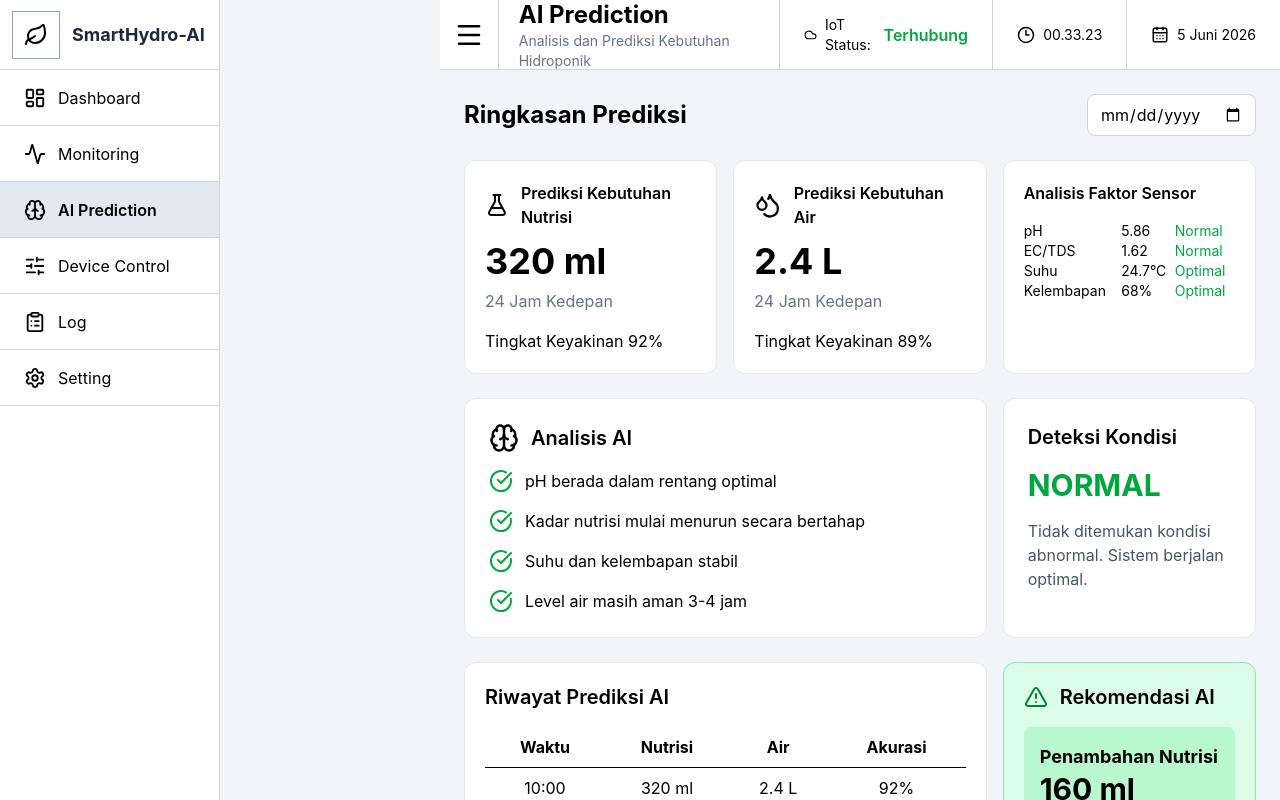
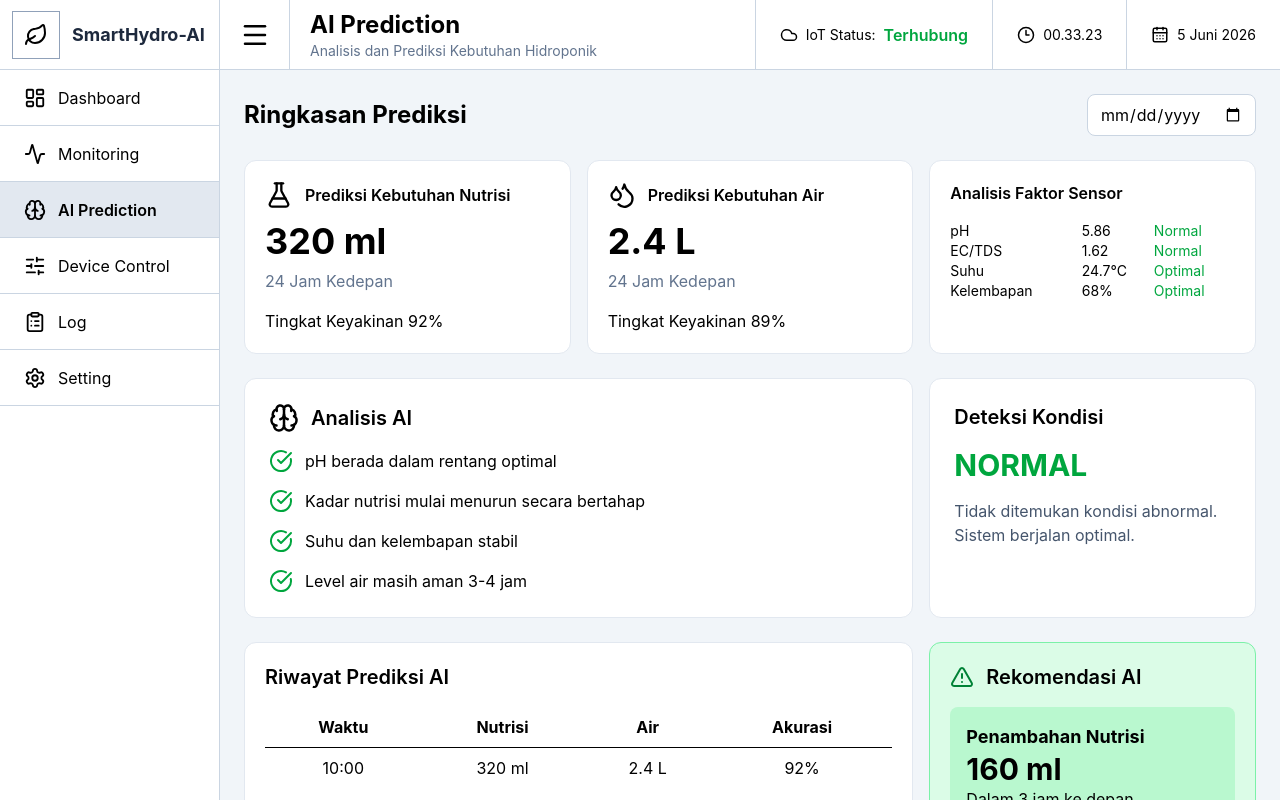
Before and after one commit to mutiarabotani/SmartHydro-IOT, a React (Vite) app: page /ai-prediction in a window 1280 px wide. Shown: the top 800 px of the page. Built offline with nearby package versions, Linux system fonts and the light colour scheme.

Commit message:
smarthydro iot

```diff
--- a/src/pages/AIPrediction.jsx
+++ b/src/pages/AIPrediction.jsx
@@ -14,7 +14,7 @@ export default function AIPrediction() {
     <div className="flex min-h-screen bg-slate-100">
       <Sidebar />
 
-      <div className="flex-1 ml-[220px]">
+      <div className="flex-1">
 
         <Navbar
           title="AI Prediction"
```
